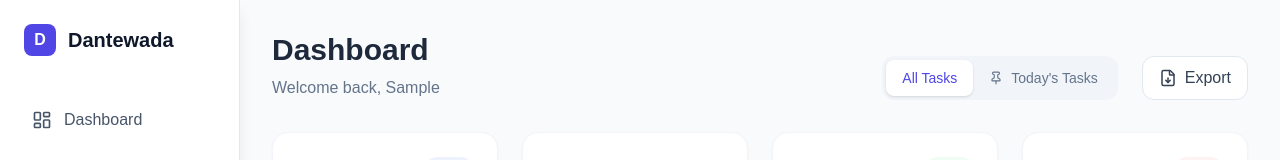
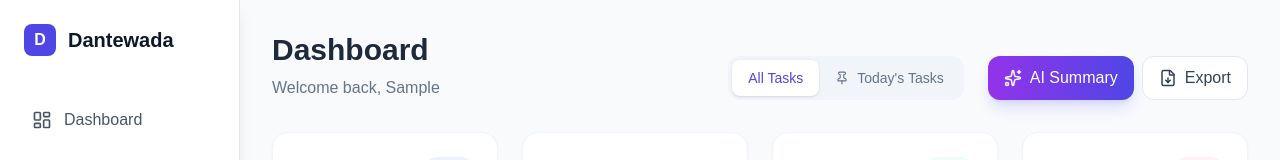
Before and after one commit to jay8860/TaskMonitoringDashboard, a React app in the folder frontend/: page / in a window 1280 px wide. Both pictures are taken after typing "Sample" into the empty fields and a click on the button "Sign In". Shown: the top 160 px of the page. Built offline with nearby package versions, Linux system fonts and the light colour scheme; no server answers; the HTML template or start-up script is replaced by a standard one.

Commit message:
feat: AI summary UI and spark icons

```diff
--- a/frontend/src/pages/Dashboard.jsx
+++ b/frontend/src/pages/Dashboard.jsx
@@ -7,7 +7,7 @@ import AddTaskModal from '../components/AddTaskModal';
 import { api } from '../services/api';
 import {
     ClipboardList, CheckSquare, Clock, AlertTriangle,
-    Search, Filter, Plus, FileDown, RefreshCw, XCircle, Calendar, Pin
+    Search, Filter, Plus, FileDown, RefreshCw, XCircle, Calendar, Pin, Sparkles, FileText
 } from 'lucide-react';
 import * as XLSX from 'xlsx';
 import MultiSelect from '../components/MultiSelect';
@@ -20,6 +20,9 @@ const Dashboard = () => {
     const [isAddModalOpen, setIsAddModalOpen] = useState(false);
     const [activeTab, setActiveTab] = useState('all'); // 'all' | 'today'
     const [allEmployees, setAllEmployees] = useState([]); // Full list for dropdowns
+    const [summary, setSummary] = useState('');
+    const [summaryLoading, setSummaryLoading] = useState(false);
+    const [isSummaryModalOpen, setIsSummaryModalOpen] = useState(false);
 
     // Filters
     const location = useLocation();
@@ -115,6 +118,20 @@ const Dashboard = () => {
         XLSX.writeFile(wb, "dantewada_tasks.xlsx");
     };
 
+    const handleGenerateSummary = async () => {
+        setSummaryLoading(true);
+        setIsSummaryModalOpen(true);
+        setSummary(''); // Clear old
+        try {
+            const data = await api.getExecutiveSummary();
+            setSummary(data.summary);
+        } catch (e) {
+            setSummary("Failed to generate summary. Please ensure the backend is running and Gemini API key is configured.");
+        } finally {
+            setSummaryLoading(false);
+        }
+    };
+
 
     const agencies = stats.by_agency ? stats.by_agency.map(a => a.name) : [];
 
@@ -157,6 +174,14 @@ const Dashboard = () => {
                             Today's Tasks
                         </button>
                     </div>
+
+                    <button
+                        onClick={handleGenerateSummary}
+                        className="flex items-center gap-2 px-4 py-2 bg-gradient-to-r from-purple-600 to-indigo-600 text-white rounded-xl hover:from-purple-700 hover:to-indigo-700 transition-all shadow-lg shadow-indigo-500/20"
+                    >
+                        <Sparkles size={18} className={summaryLoading ? 'animate-pulse' : ''} />
+                        AI Summary
+                    </button>
 
                     {/* Only Admin can Sync */}
                     {user.role === 'admin' && (
@@ -285,6 +310,52 @@ const Dashboard = () => {
                 agencies={allEmployees.length > 0 ? allEmployees : agencies}
             />
 
+            {/* AI Summary Modal */}
+            {isSummaryModalOpen && (
+                <div className="fixed inset-0 z-50 flex items-center justify-center p-4 bg-slate-900/60 backdrop-blur-sm">
+                    <div className="bg-white dark:bg-dark-card w-full max-w-3xl max-h-[80vh] rounded-3xl shadow-2xl overflow-hidden flex flex-col border border-slate-200 dark:border-slate-700">
+                        <div className="p-6 border-b border-slate-100 dark:border-slate-800 flex justify-between items-center bg-slate-50 dark:bg-slate-800/50">
+                            <div className="flex items-center gap-3">
+                                <div className="p-2 bg-indigo-100 dark:bg-indigo-900/30 rounded-xl text-indigo-600 dark:text-indigo-400">
+                                    <Sparkles size={24} />
+                                </div>
+                                <h3 className="text-xl font-bold dark:text-white">Executive AI Summary</h3>
+                            </div>
+                            <button onClick={() => setIsSummaryModalOpen(false)} className="text-slate-400 hover:text-slate-600 dark:hover:text-slate-200">
+                                <XCircle size={24} />
+                            </button>
+                        </div>
+
+                        <div className="flex-1 overflow-y-auto p-8">
+                            {summaryLoading ? (
+                                <div className="space-y-4 animate-pulse">
+                                    <div className="h-4 bg-slate-200 dark:bg-slate-700 rounded w-3/4"></div>
+                                    <div className="h-4 bg-slate-200 dark:bg-slate-700 rounded w-full"></div>
+                                    <div className="h-4 bg-slate-200 dark:bg-slate-700 rounded w-5/6"></div>
+                                    <div className="pt-8 h-4 bg-slate-200 dark:bg-slate-700 rounded w-1/2"></div>
+                                    <div className="h-4 bg-slate-200 dark:bg-slate-700 rounded w-full"></div>
+                                </div>
+                            ) : (
+                                <div className="prose dark:prose-invert max-w-none">
+                                    <div className="whitespace-pre-wrap text-slate-700 dark:text-slate-300 leading-relaxed font-sans text-lg">
+                                        {summary}
+                                    </div>
+                                </div>
+                            )}
+                        </div>
+
+                        <div className="p-4 border-t border-slate-100 dark:border-slate-800 flex justify-end">
+                            <button
+                                onClick={() => setIsSummaryModalOpen(false)}
+                                className="px-6 py-2 bg-slate-100 dark:bg-slate-800 text-slate-700 dark:text-slate-200 rounded-xl hover:bg-slate-200 dark:hover:bg-slate-700 transition-colors font-medium"
+                            >
+                                Close
+                            </button>
+                        </div>
+                    </div>
+                </div>
+            )}
+
         </Layout >
     );
 };
--- a/frontend/src/services/api.js
+++ b/frontend/src/services/api.js
@@ -66,6 +66,11 @@ export const api = {
         return response.data;
     },
 
+    getExecutiveSummary: async () => {
+        const response = await axios.get(`${API_URL}/executive-summary`);
+        return response.data;
+    },
+
     // --- Employees ---
     getEmployees: async () => {
         const response = await axios.get(`${EMP_URL}/`);
```
